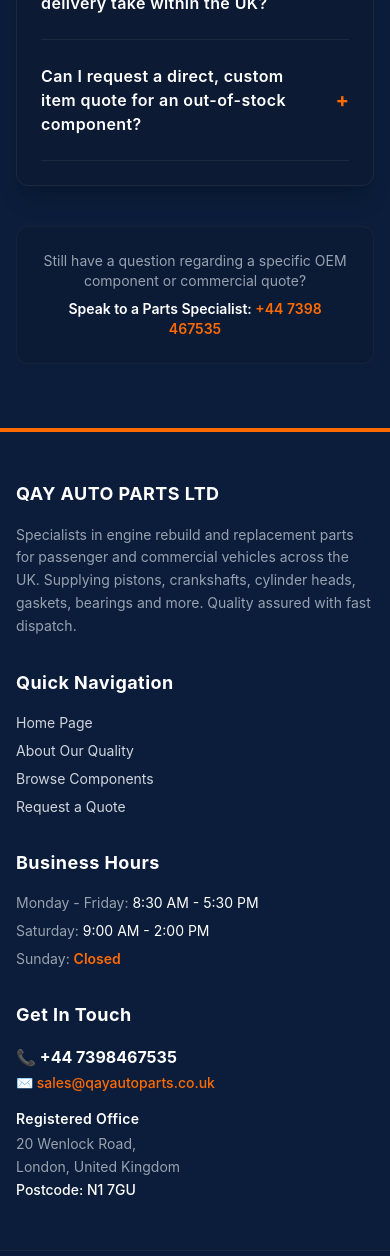
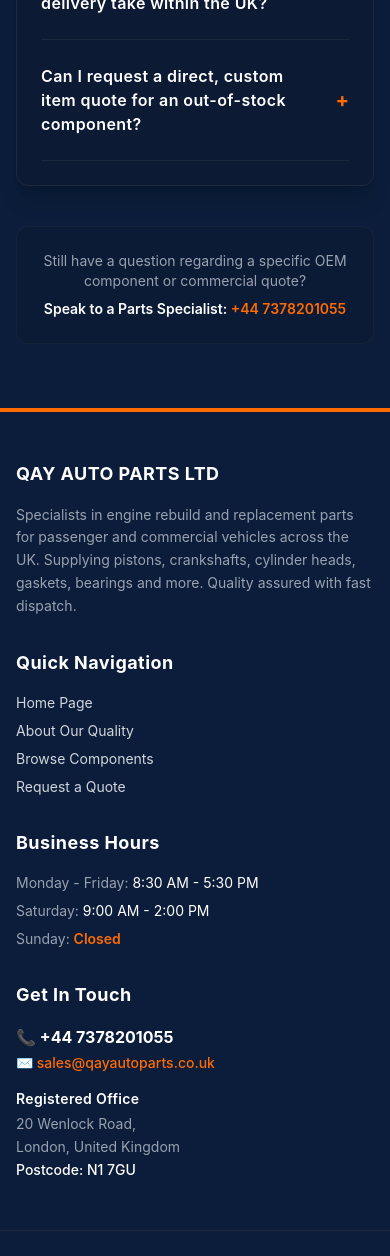
Before and after one commit to Qashq-co/qay-auto-parts, a React (Vite) app: page / in a window 390 px wide. Shown: the part 10249-11505 px from the top of the page. Built offline with nearby package versions, Linux system fonts and the light colour scheme.

Commit message:
fix: added phone

```diff
--- a/src/components/Faqs.tsx
+++ b/src/components/Faqs.tsx
@@ -42,7 +42,7 @@
       question: "How do I ensure I am ordering the exact correct component for my vehicle?",
       answer: (
         <span>
-          The most secure method is by matching your original equipment manufacturer number. If you are unsure, simply drop our team a message via email at <strong className="text-brand-orange">sales@qayautoparts.co.uk</strong> or call/WhatsApp us directly at <strong className="text-white">+44 7398467535</strong> with your UK vehicle registration mark (VRM) or chassis number, and our parts specialists will verify fitment for you.
+          The most secure method is by matching your original equipment manufacturer number. If you are unsure, simply drop our team a message via email at <strong className="text-brand-orange">sales@qayautoparts.co.uk</strong> or call/WhatsApp us directly at <strong className="text-white">+44 7378201055</strong> with your UK vehicle registration mark (VRM) or chassis number, and our parts specialists will verify fitment for you.
         </span>
       )
     },
@@ -91,7 +91,7 @@
             Still have a question regarding a specific OEM component or commercial quote?
           </p>
           <p className="text-sm text-white font-semibold mt-2">
-            Speak to a Parts Specialist: <span className="text-brand-orange">+44 7398 467535</span>
+            Speak to a Parts Specialist: <span className="text-brand-orange">+44 7378201055</span>
           </p>
         </div>
       </div>
--- a/src/components/FloatingTalkButton.tsx
+++ b/src/components/FloatingTalkButton.tsx
@@ -1,5 +1,5 @@
 function FloatingTalkButton() {
-  const phoneNumber = import.meta.env.VITE_WHATSAPP_PHONE_NUMBER || "447398467535";
+  const phoneNumber = import.meta.env.VITE_WHATSAPP_PHONE_NUMBER || "447378201055";
   const defaultMessage = "Hello QAY Auto Parts Team, I am visiting your website and would like to inquire about sourcing components for our operations.";
 
   const encodedMessage = encodeURIComponent(defaultMessage);
--- a/src/components/Footer.tsx
+++ b/src/components/Footer.tsx
@@ -42,7 +42,7 @@
         <div>
           <h3 className="text-white font-bold text-lg tracking-wide mb-4">Get In Touch</h3>
           <div className="space-y-1 text-sm text-gray-400 mb-4">
-            <p className="text-white font-bold text-base">📞 +44 7398467535</p>
+            <p className="text-white font-bold text-base">📞 +44 7378201055</p>
             <p className="text-brand-orange text-sm font-medium">✉️ sales@qayautoparts.co.uk</p>
           </div>
 
--- a/src/components/Navbar.tsx
+++ b/src/components/Navbar.tsx
@@ -11,7 +11,7 @@
   const [isHeaderActive, setIsHeaderActive] = useState(false);
 
   // Dynamic Contact Extraction via Environment Utilities
-  const whatsappNumber = import.meta.env.VITE_WHATSAPP_PHONE || "447398467535";
+  const whatsappNumber = import.meta.env.VITE_WHATSAPP_PHONE || "447378201055";
   const emailAddress = import.meta.env.VITE_SUPPORT_EMAIL || "sales@qayautoparts.co.uk";
 
   const defaultMessage = encodeURIComponent("Hello QAY Auto Parts Team, I would like to inquire about a business quote.");
--- a/src/pages/Contact.tsx
+++ b/src/pages/Contact.tsx
@@ -117,7 +117,7 @@
               </div>
               <div>
                 <p className="text-[10px] text-gray-400 font-black uppercase tracking-wider">Urgent Phone Support</p>
-                <p className="text-base font-black text-brand-navy mt-0.5">+44 7398467535</p>
+                <p className="text-base font-black text-brand-navy mt-0.5">+44 7378201055</p>
               </div>
             </div>
 
--- a/src/pages/Products.tsx
+++ b/src/pages/Products.tsx
@@ -20,7 +20,7 @@
 
   // Pre-fills a WhatsApp message containing the exact chosen product information
   const handleWhatsAppInquiry = (item: PartItem) => {
-    const phoneNumber = "447398467535"; // Replace with your real WhatsApp Business Number
+    const phoneNumber = "447378201055"; // Replace with your real WhatsApp Business Number
     const message = `Hello QAY Auto Parts Team, I would like to inquire about stock availability and pricing for the following component:\n\n• Part Name: ${item.name}\n• Category: ${item.category.toUpperCase()}\n• Reference SKU: ${item.sku}`;
     const encodedMessage = encodeURIComponent(message);
     window.open(`https://wa.me/${phoneNumber}?text=${encodedMessage}`, '_blank');
```
Also changed, not shown: 1 other file (tests, documents, lock files or other folders).
